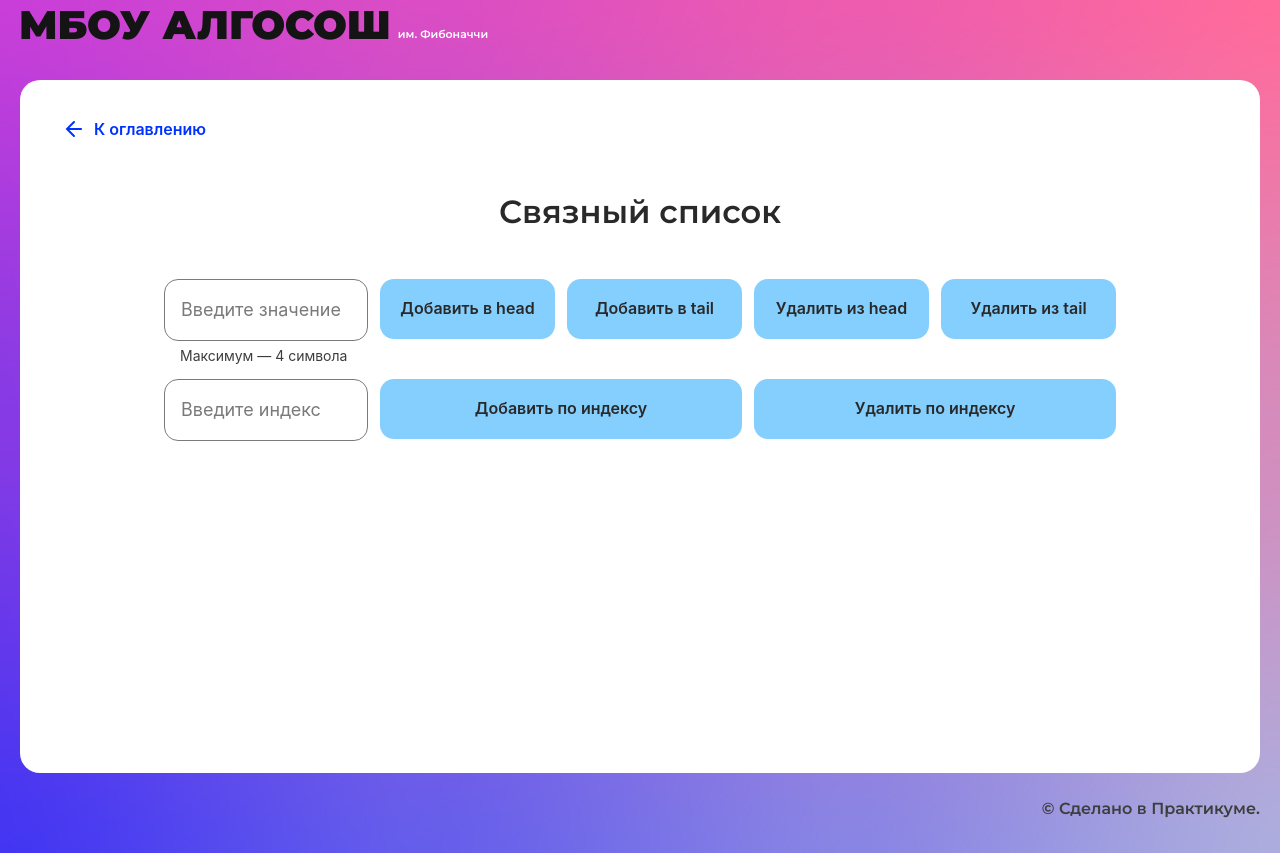
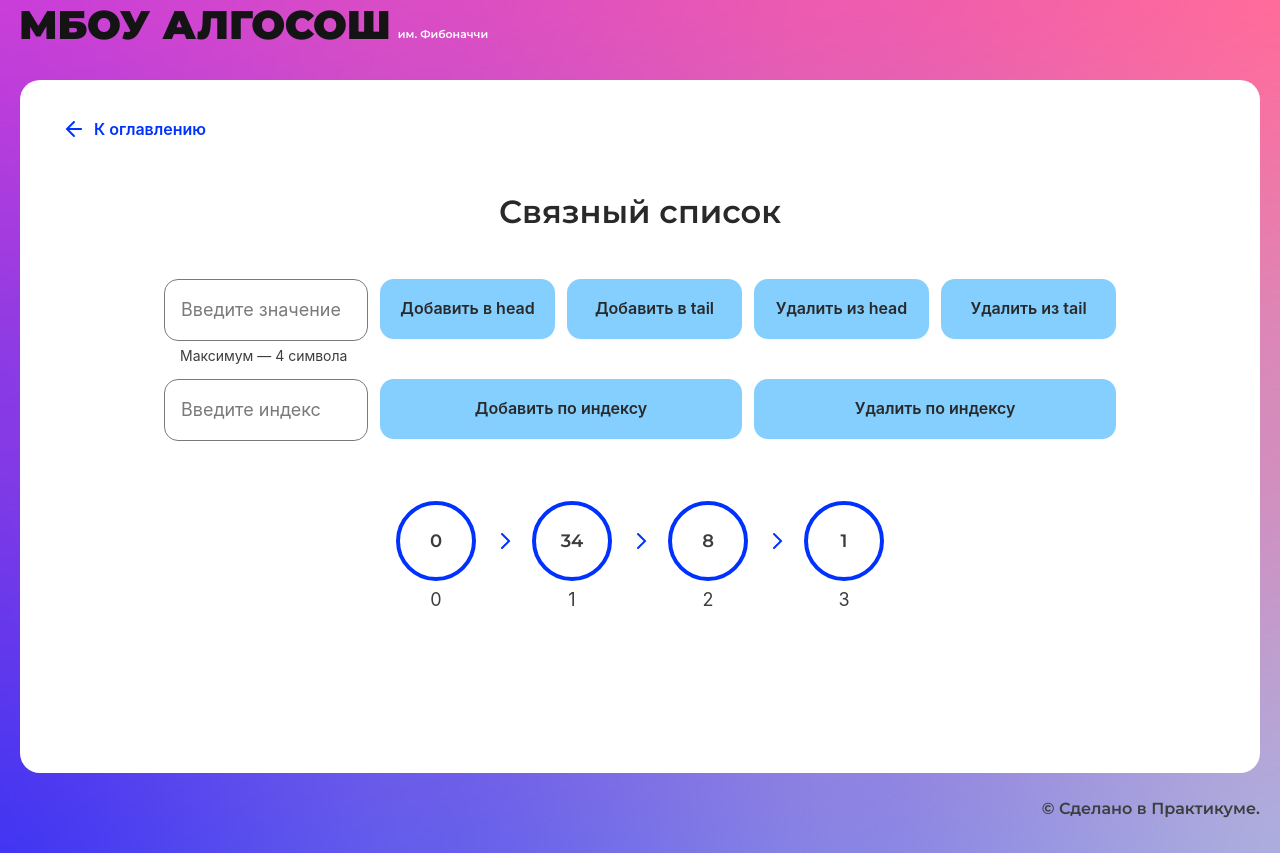
Before and after one commit to MaxTch3/algososh, a React (Create React App) app: page /list in a window 1280 px wide. Built offline with nearby package versions, Linux system fonts and the light colour scheme.

Commit message:
feat: добавить начальное отображение данных списка, добавить в функциональность списка метод преобразования в массив

```diff
--- a/src/components/list-page/list-page.module.css
+++ b/src/components/list-page/list-page.module.css
@@ -11,3 +11,20 @@
    max-width: 952px;
    width: 100%;
 }
+
+.array_box {
+   max-width: 950px;
+   padding-top: 48px;
+   display: flex;
+   column-gap: 16px;
+   row-gap: 80px;
+   flex-wrap: wrap;
+   display: flex;
+   justify-content: center;
+}
+
+.item_box {
+   display: flex;
+   gap: 16px;
+   align-items: center;
+}
--- a/src/components/list-page/list-page.tsx
+++ b/src/components/list-page/list-page.tsx
@@ -1,4 +1,4 @@
-import React, { useMemo } from 'react';
+import React, { useMemo, useState } from 'react';
 import { SolutionLayout } from '../ui/solution-layout/solution-layout';
 import { Input } from '../ui/input/input';
 import { Button } from '../ui/button/button';
@@ -6,9 +6,11 @@ import styles from './list-page.module.css'
 import { Circle } from '../ui/circle/circle';
 import { List } from './utils';
 import { startingArray } from './constants';
+import { ArrowIcon } from '../ui/icons/arrow-icon';
 
 export const ListPage: React.FC = () => {
-   const list = useMemo(() => {
+   const [arrString, setArrString] = useState<string[]>(startingArray);
+   const listString = useMemo(() => {
       return new List<string>(startingArray)
    }, []);
    return (
@@ -56,16 +58,20 @@ export const ListPage: React.FC = () => {
                />
             </div>
             <div className={styles.array_box}>
-               {/* {array &&
-                  array.map((item, index) => (
-                     <Circle
-                        key={index}
-                        index={index}
-                        letter={item?.value}
-                        state={item?.state}
-                     />
+               {arrString &&
+                  arrString.map((item, index) => (
+                     <div className={styles.item_box}>
+                        <Circle
+                           key={index}
+                           index={index}
+                           letter={item}
+                        />
+                        {index < arrString.length - 1 &&
+                           <ArrowIcon />
+                        }
+                     </div>
                   ))
-               } */}
+               }
             </div>
          </div>
       </SolutionLayout >
--- a/src/components/list-page/utils.ts
+++ b/src/components/list-page/utils.ts
@@ -10,6 +10,16 @@ export class List<T> implements IList<T>{
       if (startingArray.length) {
          startingArray.map((item) => this.push(item));
       }
+   };
+
+   toArray = (): T[] => {
+      const result: T[] = [];
+      let currNode = this.head;
+      while (currNode !== null) {
+         result.push(currNode.value);
+         currNode = currNode.next;
+      };
+      return result;
    }
 
    push = (value: T) => {
```
